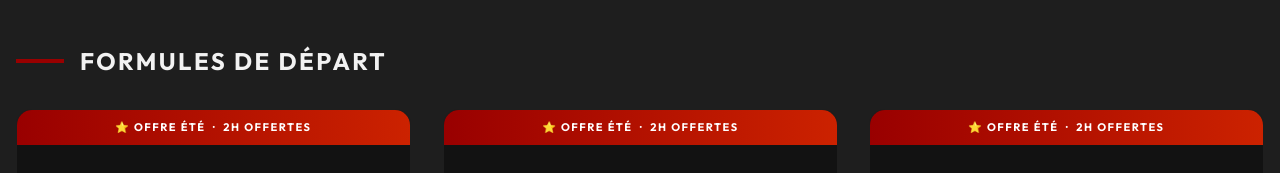
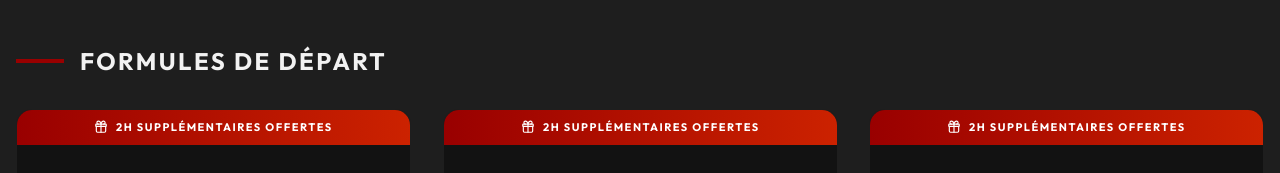
Before and after one commit to Mhdi-Bel/axe-s-permis, a website: page index.html in a window 1280 px wide. Shown: the part 2712-2885 px from the top of the page. Drawn offline with nearby package versions, Linux system fonts and the light colour scheme.

Commit message:
Bandeaux promo : icône Lucide gift + texte '2h supplémentaires offertes'

```diff
--- a/index.html
+++ b/index.html
@@ -281,8 +281,8 @@
                     <!-- Permis B Manuelle -->
                     <div
                         class="bg-brand-bg rounded-2xl overflow-hidden border border-white/5 hover:border-brand-primary/50 transition group">
-                        <div style="background: linear-gradient(90deg, #990000, #cc2200); color: white; text-align: center; padding: 9px 12px; font-size: 11px; font-weight: 700; letter-spacing: 1.5px; text-transform: uppercase;">
-                            ⭐ OFFRE ÉTÉ &nbsp;·&nbsp; 2H OFFERTES
+                        <div style="background: linear-gradient(90deg, #990000, #cc2200); color: white; display: flex; align-items: center; justify-content: center; gap: 8px; padding: 9px 12px; font-size: 11px; font-weight: 700; letter-spacing: 1.5px; text-transform: uppercase;">
+                            <i data-lucide="gift" style="width: 14px; height: 14px; flex-shrink: 0;"></i> 2h supplémentaires offertes
                         </div>
                         <div class="p-8">
                             <div class="flex justify-center mb-6">
@@ -322,8 +322,8 @@
                     <!-- Permis B Automatique -->
                     <div
                         class="bg-brand-bg rounded-2xl overflow-hidden border border-white/5 hover:border-brand-primary/50 transition group">
-                        <div style="background: linear-gradient(90deg, #990000, #cc2200); color: white; text-align: center; padding: 9px 12px; font-size: 11px; font-weight: 700; letter-spacing: 1.5px; text-transform: uppercase;">
-                            ⭐ OFFRE ÉTÉ &nbsp;·&nbsp; 2H OFFERTES
+                        <div style="background: linear-gradient(90deg, #990000, #cc2200); color: white; display: flex; align-items: center; justify-content: center; gap: 8px; padding: 9px 12px; font-size: 11px; font-weight: 700; letter-spacing: 1.5px; text-transform: uppercase;">
+                            <i data-lucide="gift" style="width: 14px; height: 14px; flex-shrink: 0;"></i> 2h supplémentaires offertes
                         </div>
                         <div class="p-8">
                             <div class="flex justify-center mb-6">
@@ -363,8 +363,8 @@
                     <!-- Permis A2 -->
                     <div
                         class="bg-brand-bg rounded-2xl overflow-hidden border border-white/5 hover:border-brand-primary/50 transition group">
-                        <div style="background: linear-gradient(90deg, #990000, #cc2200); color: white; text-align: center; padding: 9px 12px; font-size: 11px; font-weight: 700; letter-spacing: 1.5px; text-transform: uppercase;">
-                            ⭐ OFFRE ÉTÉ &nbsp;·&nbsp; 2H OFFERTES
+                        <div style="background: linear-gradient(90deg, #990000, #cc2200); color: white; display: flex; align-items: center; justify-content: center; gap: 8px; padding: 9px 12px; font-size: 11px; font-weight: 700; letter-spacing: 1.5px; text-transform: uppercase;">
+                            <i data-lucide="gift" style="width: 14px; height: 14px; flex-shrink: 0;"></i> 2h supplémentaires offertes
                         </div>
                         <div class="p-8">
                             <div class="flex justify-center mb-6">
```
Also changed, not shown: tarifs-formation/index.html (+6 -6 lines).
